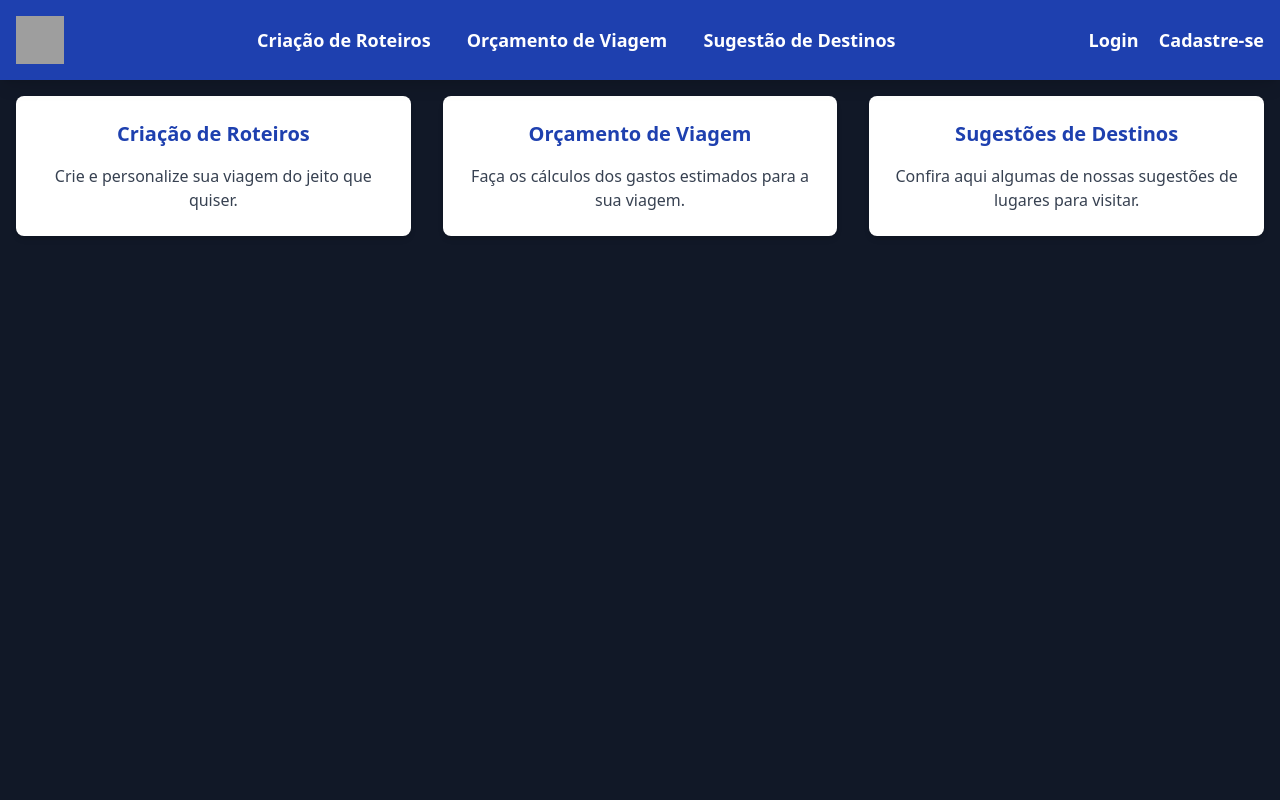
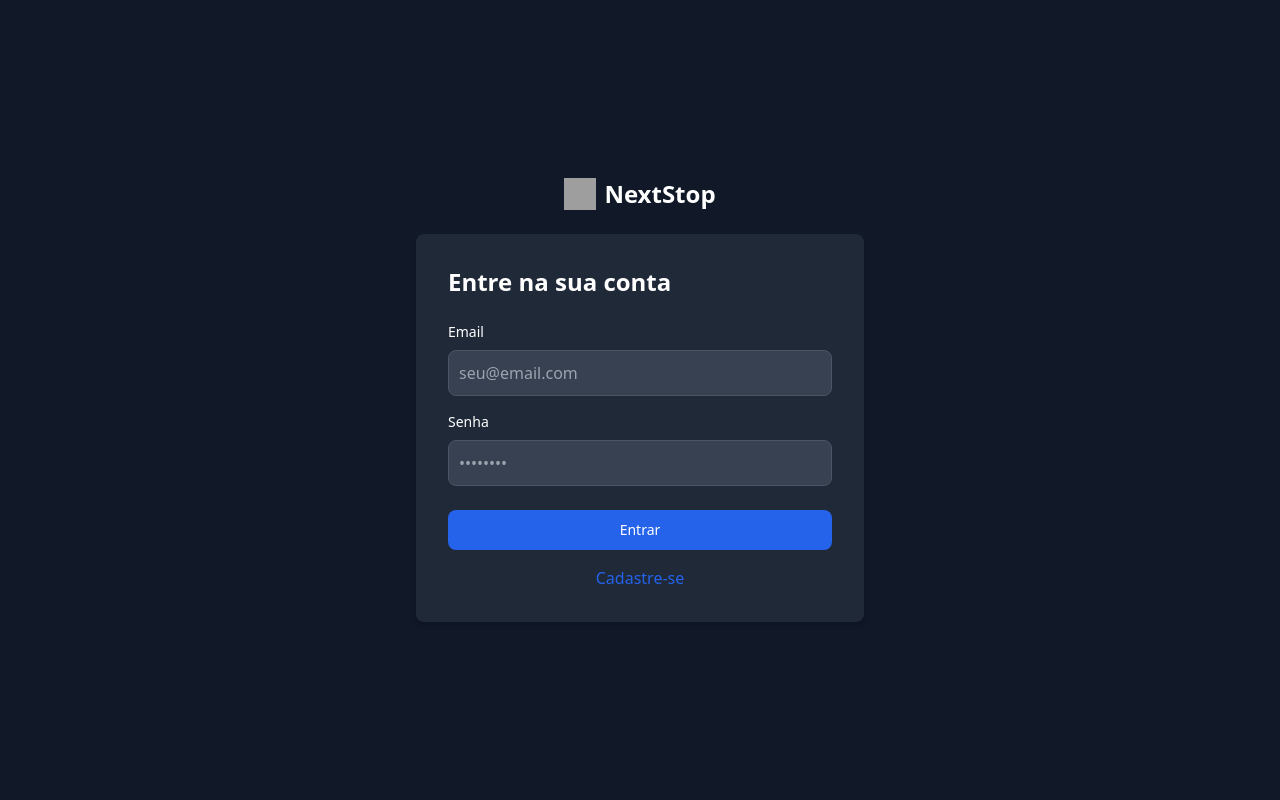
Before and after one commit to PedroFerraz87/NextStop, a Django app: page / in a window 1280 px wide. Run offline with Django 5.2, Linux system fonts and the light colour scheme; parts of the project's set-up code (start-up, migrations or seed data) failed here and were passed over; some libraries are stand-ins or nearby versions; grey boxes are pictures that could not be loaded.

Commit message:
logout e database

```diff
--- a/Interface/templates/Interface/home.html
+++ b/Interface/templates/Interface/home.html
@@ -15,13 +15,22 @@
             <a href="{% url 'orçamento' %}" class="hover:text-blue-300 text-lg font-semibold">Orçamento de Viagem</a>
             <a href="{% url 'sugestão' %}" class="hover:text-blue-300 text-lg font-semibold">Sugestão de Destinos</a>
         </nav>
-        <div class="space-x-4">
-            <a href="{% url 'login' %}" class="hover:text-blue-300 text-lg font-semibold">Login</a>
-            <a href="{% url 'cadastro' %}" class="hover:text-blue-300 text-lg font-semibold">Cadastre-se</a>
+        <div class="space-x-4 flex items-center">
+            {% if usuario %}
+                <span class="text-white font-semibold">Olá, {{ usuario.nome }}</span>
+                <a href="{% url 'logout' %}" class="hover:text-red-300 text-lg font-semibold">Sair</a>
+            {% else %}
+                <a href="{% url 'login' %}" class="hover:text-blue-300 text-lg font-semibold">Login</a>
+                <a href="{% url 'cadastro' %}" class="hover:text-blue-300 text-lg font-semibold">Cadastre-se</a>
+            {% endif %}
         </div>
+
     </header>
 
     <main class="pt-24 px-4">
+        <h2 class="text-2xl mb-8 text-center font-bold text-white">
+            Bem-vindo(a), {{ usuario.nome }}!
+        </h2>
         <div class="grid grid-cols-1 md:grid-cols-2 lg:grid-cols-3 gap-8">
 
             <div class="bg-white p-6 rounded-lg shadow-md">
--- a/Interface/templates/Interface/login.html
+++ b/Interface/templates/Interface/login.html
@@ -9,14 +9,17 @@
 <body class="bg-gray-900 text-white">
   <section class="flex flex-col items-center justify-center min-h-screen px-6 py-8">
     <a href="#" class="flex items-center mb-6 text-2xl font-semibold text-white">
-      <img class="w-8 h-8 mr-2" src="https://media.istockphoto.com/id/1414160809/pt/vetorial/airplane-icon-plane-flight-pictogram-transport-symbol-travel.jpg?s=612x612&w=0&k=20&c=YFAp5pnsR_fHynqYZ8d7nWjLDUtps7vaITIfYJBkmKY=" alt="logo" />
+      <img class="w-8 h-8 mr-2" src="https://media.istockphaoto.com/id/1414160809/pt/vetorial/airplane-icon-plane-flight-pictogram-transport-symbol-travel.jpg?s=612x612&w=0&k=20&c=YFAp5pnsR_fHynqYZ8d7nWjLDUtps7vaITIfYJBkmKY=" alt="logo" />
       NextStop
     </a>
 
     <div class="w-full bg-gray-800 rounded-lg shadow-md sm:max-w-md p-8">
       <h1 class="text-2xl font-bold text-white">Entre na sua conta</h1>
-      <form class="mt-6" method="post" action="{% url 'home' %}">
+      <form class="mt-6" method="post" action="{% url 'login' %}">
         {% csrf_token %}
+        {% if erro %}
+          <p class="text-red-500 mb-4">{{ erro }}</p>
+        {% endif %}
         <div>
           <label for="email" class="block mb-2 text-sm font-medium">Email</label>
           <input type="email" name="email" id="email" class="w-full p-2.5 bg-gray-700 border border-gray-600 text-white rounded-lg focus:ring-blue-500 focus:border-blue-500" placeholder="seu@email.com" required>
--- a/Interface/templates/Interface/sugestão.html
+++ b/Interface/templates/Interface/sugestão.html
@@ -34,7 +34,7 @@
       },
       {
         nome: "Madrid, Espanha",
-        descricao: "Relaxe e aproveite o melhor desse destino paradisíaco. Uma experiência única que você não pode perder.",
+        descricao: "Relaxe e aproveite o melhor desse destino paradisíaco. Uma experiência única para você.",
         imagem: "https://a.travel-assets.com/findyours-php/viewfinder/images/res70/348000/348698-Madrid.jpg"
       },
       {
--- a/Interface/urls.py
+++ b/Interface/urls.py
@@ -1,10 +1,13 @@
 from django.urls import path
 from . import views
+from .views import logout_view
+
 
 urlpatterns = [
-    path('', views.home, name='home'),
+    path('', views.login_view, name='login'),
+    path('home/', views.home, name='home'),
     path('cadastro/', views.cadastro, name='cadastro'),
-    path('login/', views.login_view, name='login'),
+    path('logout/', logout_view, name='logout'),
     path('roteiro/', views.roteiro, name='roteiro'),
     path('orçamento/', views.orçamento, name='orçamento'),
     path('sugestão/', views.sugestão, name='sugestão'),
--- a/Interface/views.py
+++ b/Interface/views.py
@@ -3,25 +3,51 @@ from django.http import HttpResponse
 from django.shortcuts import redirect, render
 from .models import Interface as InterfaceModel
 from django.contrib.auth import authenticate, login
-from .models import Roteiro, Programacao
+from .models import Programacao, Roteiro
 from django.db import transaction
+from django.contrib.auth.hashers import check_password
+from django.contrib.auth.hashers import make_password
 
+def login_required(view_func):
+    def wrapper(request, *args, **kwargs):
+        if not request.session.get('usuario_id'):
+            return redirect('login')
+        return view_func(request, *args, **kwargs)
+    return wrapper
+
+@login_required
 def home(request):
-    return render(request, 'Interface/home.html')
+    usuario_id = request.session.get('usuario_id')
+    if not usuario_id:
+        return redirect('login')
+
+    try:
+        usuario = InterfaceModel.objects.get(id=usuario_id)
+    except InterfaceModel.DoesNotExist:
+        return redirect('login')
+
+    return render(request, 'Interface/home.html', {'usuario': usuario})
 
 def login_view(request):
     if request.method == 'POST':
         email = request.POST.get('email')
-        senha = request.POST.get('senha')
+        senha = request.POST.get('password')
 
         try:
-            usuario = InterfaceModel.objects.get(email=email, senha=senha)
-           # login(request, Interface)
-            return redirect('home')
+            usuario = InterfaceModel.objects.get(email=email)
+            if check_password(senha, usuario.senha):
+                request.session['usuario_id'] = usuario.id
+                return redirect('home')
+            else:
+                return render(request, 'Interface/login.html', {'erro': 'Usuário e/ou senha inválidos'})
         except InterfaceModel.DoesNotExist:
-            return render(request, 'Interface/login.html', {'erro': 'Não encontrado'})
+            return render(request, 'Interface/login.html', {'erro': 'Usuário e/ou senha inválidos'})
 
     return render(request, 'Interface/login.html')
+
+def logout_view(request):
+    request.session.flush()
+    return redirect('login')
 
 def cadastro(request):
     if request.method == 'POST':
@@ -36,7 +62,8 @@ def cadastro(request):
                 print("[DEBUG] Email já existe!")
                 return render(request, 'Interface/cadastro.html', {'erro': 'Email já cadastrado.'})
 
-            usuario = InterfaceModel.objects.create(nome=nome, email=email, senha=senha)
+            senha_hash = make_password(senha)
+            usuario = InterfaceModel.objects.create(nome=nome, email=email, senha=senha_hash)
             print("[DEBUG] Usuário criado:", usuario)
             return redirect('login')
         except Exception as e:
@@ -45,6 +72,7 @@ def cadastro(request):
 
     return render(request, 'Interface/cadastro.html')
 
+@login_required
 def roteiro(request):
     if request.method == 'POST':
         destino = request.POST.get('destino')
@@ -65,14 +93,14 @@ def roteiro(request):
 
         try:
             with transaction.atomic():
-                roteiro = roteiro.objects.create(
+                novo_roteiro = Roteiro.objects.create(
                     destino=destino,
                     data_ida=data_ida,
                     data_volta=data_volta
                 )
                 for dia, horario, local in zip(dias, horarios, locais):
                     Programacao.objects.create(
-                        roteiro=roteiro,
+                        roteiro=novo_roteiro,
                         dia=dia,
                         horario=horario,
                         local=local
@@ -84,8 +112,10 @@ def roteiro(request):
 
     return render(request, 'Interface/roteiro.html')
 
+@login_required
 def orçamento(request):
     return render(request, 'Interface/orçamento.html')
 
+@login_required
 def sugestão(request):
     return render(request, 'Interface/sugestão.html')
```
Also changed, not shown: Interface/models.py (+7 -1 lines).
